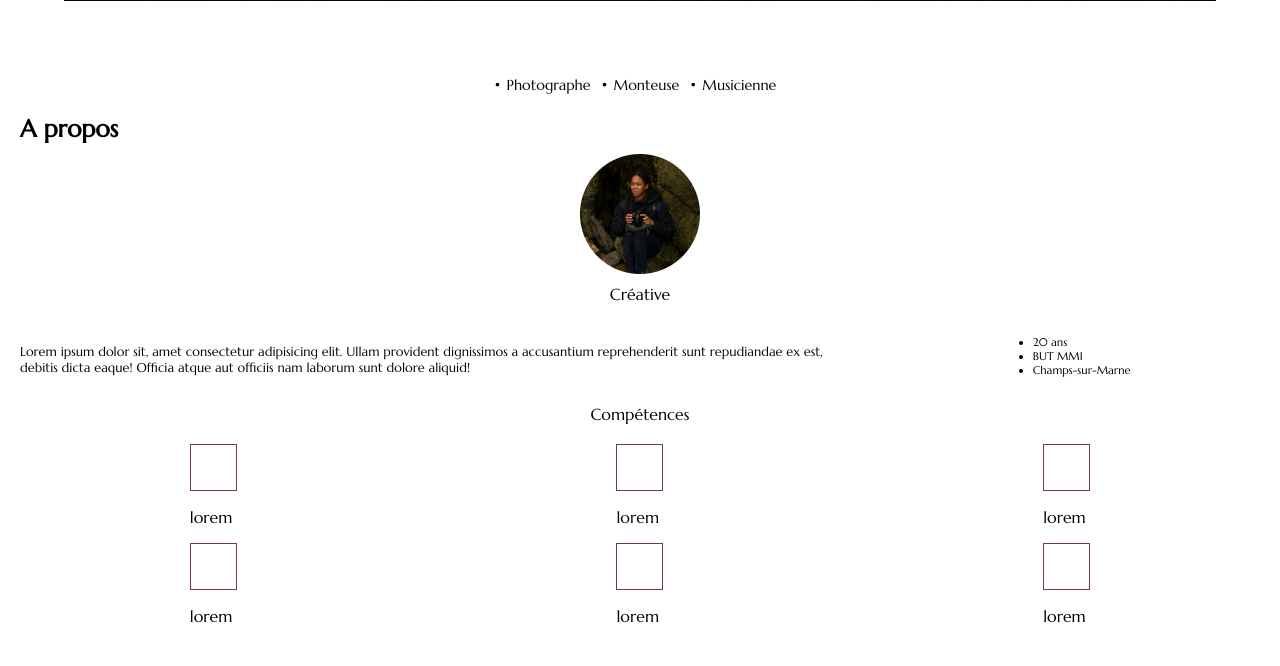
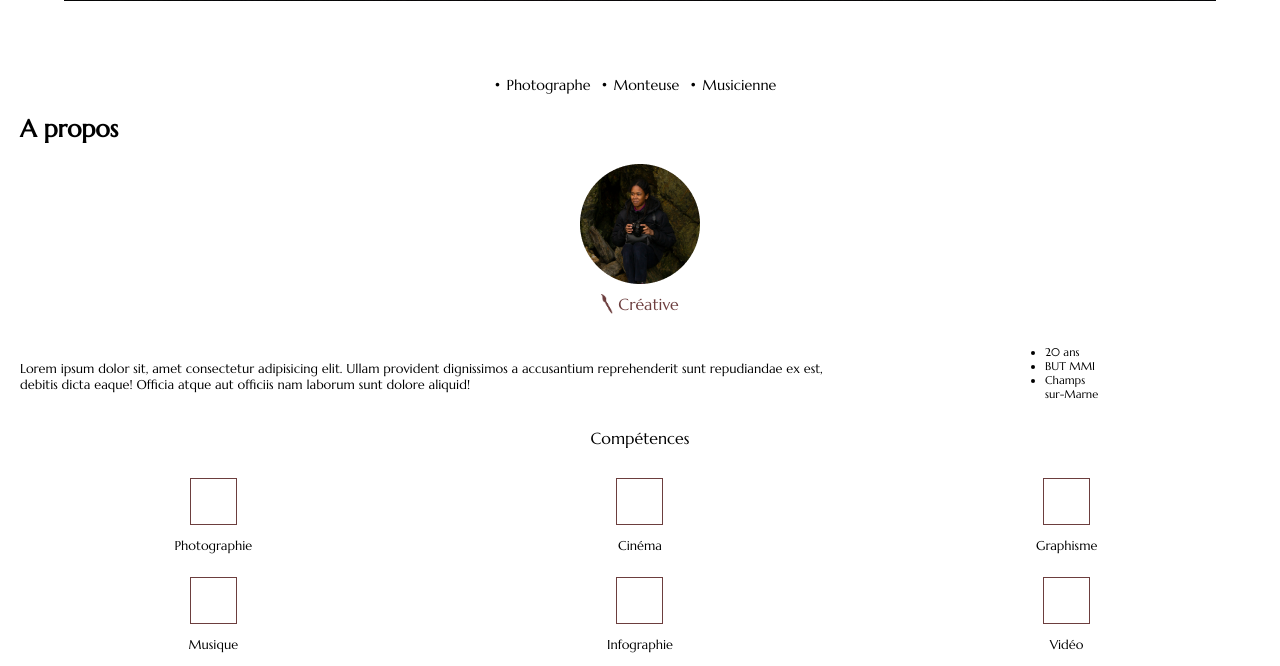
Before and after one commit to nahinaboireau/Portfolio, a PHP site: page / in a window 1280 px wide. Shown: the part 965-1631 px from the top of the page. Before the commit the page ends 1588 px from the top, so only its background shows below. Run offline with PHP 8.4, Linux system fonts and the light colour scheme.

Commit message:
:art:
page apropo pas mal

```diff
--- a/index.php
+++ b/index.php
@@ -51,7 +51,7 @@
                         <img src="./images/photo.png" alt="">
 
                     </div>
-                    <p>Créative</p>
+                    <p><img src="./images/pinceau.png" alt="" class="pinceau">Créative</p>
 
                 </div>
             </div>
@@ -70,47 +70,48 @@
                 <ul class="essentiel">
                     <li>20 ans</li>
                     <li>BUT MMI</li>
-                    <li>Champs-sur-Marne</li>
+                    <li>Champs
+                        <br>sur-Marne</li>
                 </ul>
 
             </div>
             <p class="titre-competences">Compétences</p>
             <div class="competences">
-                <div>
+                <div class="competences-associe">
                     <div class="carre1">
 
                     </div>
-                    <p>lorem</p>
-                </div>
-                <div>
+                    <p>Photographie</p>
+                </div >
+                <div class="competences-associe">
                     <div class="carre2">
 
                     </div>
-                    <p>lorem</p>
+                    <p>Cinéma</p>
                 </div>
-                <div>
+                <div class="competences-associe">
                     <div class="carre3">
 
                     </div>
-                    <p>lorem</p>
+                    <p>Graphisme</p>
                 </div>
-                <div>
+                <div class="competences-associe">
                     <div class="carre4">
 
                     </div>
-                    <p>lorem</p>
+                    <p>Musique</p>
                 </div>
-                <div>
+                <div class="competences-associe">
                     <div class="carre5">
 
                     </div>
-                    <p>lorem</p>
+                    <p>Infographie</p>
                 </div>
-                <div>
+                <div class="competences-associe">
                     <div class="carre6">
 
                     </div>
-                    <p>lorem</p>
+                    <p>Vidéo</p>
                 </div>
 
 
--- a/style.css
+++ b/style.css
@@ -140,7 +140,6 @@ div.bordure {
 
 /* Pour ajouter un espace entre la puce et le texte de l'élément li */
 .boite-liste li::before {
-
     content: '\2022';
     margin-right: 5px;
 }
@@ -161,6 +160,7 @@ div.bordure {
     margin-left:20px;
     margin-bottom:5px;
     font-size:0.8em;
+
 }
 
 .division1{
@@ -174,13 +174,13 @@ div.bordure {
     margin-bottom:10px;
 }
 
-.essentiel{
+.essentiel {
     font-size:0.7em;
     margin-right:10px;
+    padding-left:20px ;
+    text-align: justify;
 
 }
-
-/*image-apropos*/
 
 
 /* carré blanc dans une image */
@@ -202,6 +202,20 @@ div.bordure {
     place-items:center;
 }
 
+.caract p{
+    display:flex;
+    align-items:center;
+    justify-content: center;
+    margin:auto;
+    margin-top:10px;
+    color:#6C3E3E;
+}
+.pinceau{
+    width:12px;
+    height:20px;
+    margin-right:5px;
+}
+
 .carre1,
 .carre2,
 .carre3,
@@ -213,21 +227,31 @@ div.bordure {
     height: 47px;
     border: 1px solid #6C3E3E;
     background: #FFF;
-}
-
- .cercle-photo img{
-
     display:flex;
     align-items:center;
     justify-content: center;
     margin:auto;
     margin-top:10px;
+
 }
-.caract p{
-    font-size:1em;
+
+ .cercle-photo img{
     display:flex;
     align-items:center;
     justify-content: center;
     margin:auto;
-    margin-top:10px;
+    margin-top:20px;
 }
+
+.cercle-photo p{
+    font-size: 0.8em;
+}
+
+.competences-associe {
+    text-align: center; /* Aligne le texte au centre */
+}
+
+.competences-associe p {
+    font-size: 0.8em;
+    /* Vous pouvez ajuster la taille de la police selon vos préférences */
+}
```
Also changed, not shown: images/pinceau.png (added).
